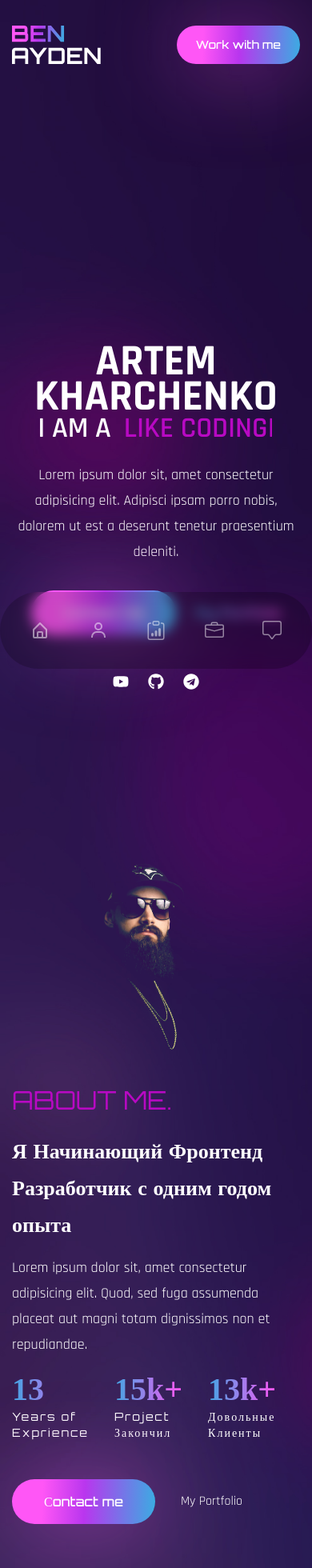
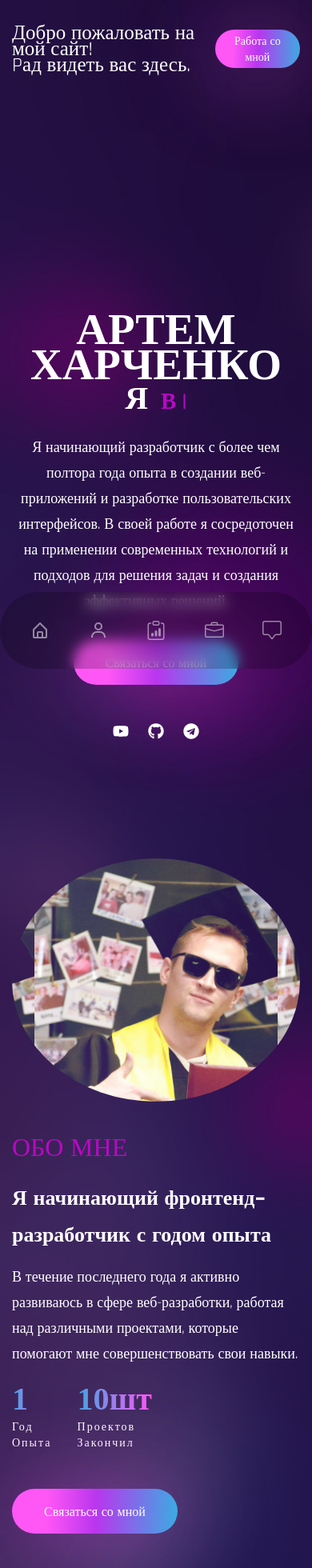
Before and after one commit to JackArt237483/WebCite, a React (Create React App) app: page / in a window 390 px wide. Shown: the top 1960 px of the page at 80% size. Built offline with nearby package versions, Linux system fonts and the light colour scheme; the HTML template or start-up script is replaced by a standard one; a web font is replaced by a local one.

Commit message:
update 2

```diff
--- a/src/App.js
+++ b/src/App.js
@@ -4,7 +4,6 @@ import Header from './components/Header';
 import Nav from './components/Nav';
 import About from './components/About';
 import Services from './components/Services';
-import Work from './components/Work';
 import Contact from './components/Contact';
 
 const App = () => {
@@ -15,7 +14,6 @@ const App = () => {
       <Nav />
       <About />
       <Services />
-      <Work />
       <Contact />
       <div className='h-full'></div>
     </div>
--- a/src/components/About.js
+++ b/src/components/About.js
@@ -3,6 +3,7 @@ import CountUp from "react-countup"
 import {useInView} from "react-intersection-observer"
 import {motion} from "framer-motion"
 import {fadeIn} from "../variants"
+import { Link } from 'react-scroll';
 
 const About = () => {
   const [ref,inView] = useInView({
@@ -19,8 +20,8 @@ const About = () => {
          initial="hidden"
          whileInView={"show"}
          viewport={{once:false, amount: 0.3}}
-        className='flex-1 bg-about bg-contain bg-no-repeat h-[640px]
-        mix-blend-lighten bg-top'>
+        className='flex-1 bg-about bg-contain  h-[540px]
+        mix-blend-lighten bg-top rounded-[100%]'>
         </motion.div>
         <motion.div
          variants={fadeIn("left", 0.5)}
@@ -28,57 +29,49 @@ const About = () => {
          whileInView={"show"}
          viewport={{once:false, amount: 0.3}}
         className='flex-1'>
-          <h2 className='h2 text-accent'>About me.</h2>
-          <h3 className='h3 mb-4'>Я Начинающий Фронтенд Разработчик с одним годом опыта</h3>
-          <p className='mb-6'>
-            Lorem ipsum dolor sit, amet consectetur adipisicing elit. Quod, sed fuga assumenda placeat aut magni totam dignissimos non et repudiandae.
-          </p>
+          <h2 className='h2 text-accent'>Обо мне</h2>
+            <h3 className='h3 mb-4'>Я начинающий фронтенд-разработчик с годом опыта</h3>
+            <p className='mb-6'>
+              В течение последнего года я активно развиваюсь в сфере веб-разработки, работая над различными проектами, которые помогают мне совершенствовать свои навыки.
+            </p>
           <div className='flex'>
             <div>
               <div className='text-[40px] font-tertiary text-gradient
               mb-2'>
                 {
-                  inView ? < CountUp  start={0} end={13} duration={3}/> :
+                  inView ? < CountUp  start={0} end={1} duration={3}/> :
                   null}
               </div>
               <div className='font-primary text-sm tracking-[2px]'>
-                Years of<br/>
-                Exprience
+                Год<br/>
+                Опыта
               </div>
             </div>
             <div className='ml-8'>
               <div className='text-[40px] font-tertiary text-gradient
               mb-2'>
                 {
-                  inView ? < CountUp start={0} end={15} duration={3}/> :
+                  inView ? < CountUp start={0} end={10} duration={3}/> :
                   null}
-                  k+
+                  шт
               </div>
               <div className='font-primary text-sm tracking-[2px]'>
-                Project<br/>
+                Проектов<br/>
                 Закончил
               </div>
             </div>
-            <div className='ml-8'>
-              <div className='text-[40px] font-tertiary text-gradient
-              mb-2'>
-                {
-                  inView ? < CountUp start={0} end={13} duration={3}/> :
-                  null}
-                  k+
-              </div>
-              <div className='font-primary text-sm tracking-[2px]'>
-                Довольные<br/>
-                Клиенты
-              </div>
+          </div>
+          <Link
+           activeClass="active"
+           smooth={true}
+           spy={true}
+           offset={-200}
+           to="contact"
+          >
+           <div className='flex mt-12 gap-x-8 items-center'>
+              <button className='btn btn-lg'>Связаться со мной</button>
             </div>
-          </div>
-            <div className='flex mt-12 gap-x-8 items-center'>
-              <button className='btn btn-lg'>Сontact me</button>
-              <a href='#' className='text=gradient btn-link'>
-                My Portfolio
-              </a>
-            </div>
+          </Link>
         </motion.div>
       </div>
     </div>
--- a/src/components/Banner.js
+++ b/src/components/Banner.js
@@ -1,9 +1,10 @@
 import React from 'react';
-import Image from "../assets/avatar.svg"
+import Image from "../assets/My_bro.jpg"
 import {FaGithub,FaYoutube,FaTelegram} from "react-icons/fa"
 import {TypeAnimation} from "react-type-animation"
 import {motion} from "framer-motion"
 import {fadeIn} from "../variants"
+import { Link } from 'react-scroll';
 
 const Banner = () => {
   return(
@@ -18,7 +19,7 @@ const Banner = () => {
              whileInView={"show"}
              viewport={{once: false, amount: 0.7}}
             className="text-[55px] font-bold leading-[0.8] first-letter:
-            lg:text-[110px]">ARTEM <span>KHARCHENKO</span>
+            lg:text-[95px]">АРТЕМ <span> ХАРЧЕНКО</span>
             </motion.h1>
             <motion.div
               variants={fadeIn('up', 0.4)}
@@ -27,17 +28,18 @@ const Banner = () => {
               viewport={{once: false, amount: 0.7}}
             className='mb-6 text-[36px] lg:text-[60px] font-secondary
             font-semibold uppercase leading-[1]'>
-              <span className='mr-4 text-white'>I am a</span>
-              <TypeAnimation sequence={[
-                "Developer",
-                2000,
-                "Beginer",
-                2000,
-                "Like coding",
-                2000,
-              ]}
+              <span className='mr-4 text-white text-[40px]'>Я</span>
+              <TypeAnimation
+                sequence={[
+                  "Веб-разработчик",
+                  2000,
+                  "В поисках знаний",
+                  2000,
+                  "Стремлюсь к совершенству",
+                  2000,
+                ]}
                 speed={60}
-                className='text-accent'
+                className='text-accent text-[29px]'
                 wrapper='span'
                 repeat={Infinity}
               />
@@ -47,7 +49,7 @@ const Banner = () => {
             initial="hidden"
             whileInView={"show"}
             viewport={{once: false, amount: 0.7}}
-            className='mb-8 max-w-lg mx-auto lg:mx-0'>Lorem ipsum dolor sit, amet consectetur adipisicing elit. Adipisci ipsam porro nobis, dolorem ut est a deserunt tenetur praesentium deleniti.
+            className='mb-8 max-w-lg mx-auto lg:mx-0'>Я начинающий разработчик с более чем полтора года опыта в создании веб-приложений и разработке пользовательских интерфейсов. В своей работе я сосредоточен на применении современных технологий и подходов для решения задач и создания эффективных решений.
             </motion.p>
             <motion.div
             variants={fadeIn('up', 0.6)}
@@ -56,8 +58,15 @@ const Banner = () => {
             viewport={{once: false, amount: 0.7}}
             className='flex max-w-max gap-x-6 items-center mb-12
             mx-auto lg:mx-0'>
-              <button className='btn btn-lg'>Contact me</button>
-              <a href="#" className='text-gradient btn-link'>My Portfolio</a>
+              <Link
+               activeClass="active"
+               smooth={true}
+               spy={true}
+               offset={-200}
+               to="contact"
+              >
+              <button className='btn btn-lg'>Связаться со мной</button>
+              </Link>
             </motion.div>
             <motion.div
             variants={fadeIn('down', 0.7)}
@@ -83,7 +92,7 @@ const Banner = () => {
               whileInView={"show"}
             className='hidden lg:flex flex-1 max-w-[320px] lg:max-w-[482px]
             '>
-              <img src={Image} alt=""/>
+              <img src={Image} alt="" className="rounded-[100%]"/>
             </motion.div>
         </div>
       </div>
--- a/src/components/Contact.js
+++ b/src/components/Contact.js
@@ -1,8 +1,40 @@
-import React from 'react';
-import {motion} from "framer-motion"
-import {fadeIn} from "../variants"
+import React, { useState } from 'react';
+import { motion } from "framer-motion";
+import { fadeIn } from "../variants";
 
 const Contact = () => {
+    const [formData, setFormData] = useState({ name: '', email: '', message: '' });
+
+    const handleChange = (e) => {
+        setFormData({
+            ...formData,
+            [e.target.name]: e.target.value,
+        });
+    };
+
+    const handleSubmit = async (e) => {
+        e.preventDefault();
+        try {
+            const response = await fetch('http://localhost/sites/Send%20data/data.php', {
+                method: 'POST',
+                headers: {
+                    'Content-Type': 'application/json',
+                },
+                body: JSON.stringify(formData),
+            });
+
+            if (!response.ok) {
+                throw new Error('Network response was not ok');
+            }
+
+            const result = await response.json();
+            console.log(result);
+        } catch (error) {
+            console.error('Error:', error);
+        }
+    };
+
+
     return (
         <section id="contact" className='py-16 lg:section mt-[200px]'>
             <div className='container mx-auto'>
@@ -12,13 +44,12 @@ const Contact = () => {
                         variants={fadeIn("right", 0.3)}
                         initial="hidden"
                         whileInView={"show"}
-         viewport={{once:false, amount: 0.3}}
+                        viewport={{ once: false, amount: 0.3 }}
                         className='flex-1 flex justify-center'>
                         <div>
-          <h4 className='text-xl uppercase text-accent font-medium mb-2
-          tracking-wide'>Get in touch</h4>
+                            <h4 className='text-xl uppercase text-accent font-medium mb-2 tracking-wide'>Связаться</h4>
                             <h2 className='text-[45px] lg:text-[90px] leading-none mb-12'>
-            Let,s work <br /> together
+                                Давайте работать <br /> вместе
                             </h2>
                         </div>
                     </motion.div>
@@ -27,28 +58,34 @@ const Contact = () => {
                         variants={fadeIn("left", 0.3)}
                         initial="hidden"
                         whileInView={"show"}
-         viewport={{once:false, amount: 0.3}}
-        className='flex-1 border rounded-2xl flex flex-col gap-y-0
-        pb-24 p-6 items-start'>
+                        viewport={{ once: false, amount: 0.3 }}
+                        className='flex-1 border rounded-2xl flex flex-col gap-y-0 pb-24 p-6 items-start'
+                        onSubmit={handleSubmit}
+                    >
                         <input
-           className='bg-transparent border-b py-3 outline-none w-full
-           placeholder:text-white focus:border-accent transition-all'
+                            className='bg-transparent border-b py-3 outline-none w-full placeholder:text-white focus:border-accent transition-all'
                             type="text"
-           placeholder='Вaш name'
+                            name="name"
+                            placeholder='Ваше имя'
+                            value={formData.name}
+                            onChange={handleChange}
                         />
                         <input
-           className='bg-transparent border-b py-3 outline-none w-full
-           placeholder:text-white focus:border-accent transition-all'
+                            className='bg-transparent border-b py-3 outline-none w-full placeholder:text-white focus:border-accent transition-all'
                             type="text"
-           placeholder='Вaш email'
+                            name="email"
+                            placeholder='Ваш email'
+                            value={formData.email}
+                            onChange={handleChange}
                         />
                         <textarea
-             className='bg-transparent border-b py-3 outline-none w-full
-             placeholder:text-white focus:border-accent transition-all
-             resize-none mb-12'
-             placeholder='Вaш message'
+                            className='bg-transparent border-b py-3 outline-none w-full placeholder:text-white focus:border-accent transition-all resize-none mb-12'
+                            name="message"
+                            placeholder='Ваше сообщение'
+                            value={formData.message}
+                            onChange={handleChange}
                         ></textarea>
-           <button className='btn btn-lg'>Send massage</button>
+                        <button className='btn btn-lg' type="submit">Отправить сообщение</button>
                     </motion.form>
 
                 </div>
--- a/src/components/Header.js
+++ b/src/components/Header.js
@@ -1,15 +1,24 @@
 import React from 'react';
-import Logo from "../assets/logo.svg"
+import { Link } from 'react-scroll';
 
 const Header = () => {
   return(
    <header className='py-8'>
       <div className='container mx-auto'>
         <div className='flex justify-between items-center'>
-          <a href='#'>
-            <img src={Logo} alt='logo'/>
-          </a>
-          <button className='btn btn-sm'>Work with me</button>
+          <div className='text-[25px] leading-[20px] text-white'>
+            <p>Добро пожаловать на мой сайт!</p>
+            <p>Pад видеть вас здесь.</p>
+          </div>
+          <Link
+          ctiveClass="active"
+          smooth={true}
+          spy={true}
+          offset={-200}
+          to="contact"
+          >
+          <button className='btn btn-sm'>Работа со мной</button>
+          </Link>
         </div>
       </div>
     </header>
--- a/src/components/Services.js
+++ b/src/components/Services.js
@@ -1,64 +1,62 @@
 import React from 'react';
-import {BsArrowUpRight} from "react-icons/bs";
-import {motion} from "framer-motion"
-import {fadeIn} from "../variants"
+import { BsArrowUpRight } from "react-icons/bs";
+import { motion } from "framer-motion";
+import { fadeIn } from "../variants";
 
-const servies = [
+const services = [
   {
-    name: "UI/UX Design",
-    description: "Lorem ipsum dolor sit amet consectetur adipisicing elit.Labore dicta nemo tempore rerum del.",
+    name: "React/Vue",
+    description: "Создание динамичных интерфейсов и компонентов с использованием React.",
     link: "Learn more"
   },
   {
-    name: "Frontend",
-    description: "Lorem ipsum dolor sit amet consectetur adipisicing elit.Labore dicta nemo tempore rerum del.",
+    name: "HTML/CSS/JS",
+    description: "Разработка адаптивных и кроссбраузерных веб-страниц с использованием HTML и CSS.",
     link: "Learn more"
   },
   {
-    name: "By me also",
-    description: "Lorem ipsum dolor sit amet consectetur adipisicing elit.Labore dicta nemo tempore rerum del.",
+    name: "Tailwind CSS",
+    description: "Стилизация веб-страниц с использованием утилитарного CSS-фреймворка Tailwind CSS.",
     link: "Learn more"
   },
   {
-    name: "Artem but",
-    description: "Lorem ipsum dolor sit amet consectetur adipisicing elit.Labore dicta nemo tempore rerum del.",
+    name: "PHP/Node js",
+    description: "Разработка серверной логики и взаимодействие с базами данных с использованием PHP.",
     link: "Learn more"
   }
-]
+];
 
 const Services = () => {
   return (
     <section id="services" className='section mt-[200px]'>
       <div className='container mx-auto'>
-     <div className='flex flex-sol lg:flex-row'>
+        <div className='flex flex-col lg:flex-row'>
           <motion.div
             variants={fadeIn("right", 0.3)}
             initial="hidden"
             whileInView={"show"}
-       viewport={{once:false, amount: 0.3}}
-      className='flex-1 lg:bg-services lg:bg-bottom bg-no-repeat
-      mix-blend-lighten mb-12 lg:mb-0'>
-        <h2 className='h2 text-accent mb-6'>What I do</h2>
+            viewport={{ once: false, amount: 0.3 }}
+            className='flex-1 lg:bg-services lg:bg-bottom bg-no-repeat mix-blend-lighten mb-12 lg:mb-0'
+          >
+            <h2 className='h2 text-accent mb-6'>Мои навыки</h2>
             <h3 className='h3 max-w-[455px] mb-16'>
-        Я Начинающий Фронтенд Разработчик с одним годом опыта
+              Я начинающий фронтенд-разработчик с опытом работы с различными технологиями. Вот некоторые из них:
             </h3>
-        <button className='btn btn-sm'>See my work</button>
           </motion.div>
           <motion.div
             variants={fadeIn("left", 0.5)}
             initial="hidden"
             whileInView={"show"}
-      viewport={{once:false, amount: 0.3}}
-      className='flex-1'>
-        <div>{
-          servies.map((service,index)=>{
-            const {name,description,link} = service
+            viewport={{ once: false, amount: 0.3 }}
+            className='flex-1'
+          >
+            <div>
+              {services.map((service, index) => {
+                const { name, description, link } = service;
                 return (
-              <div className='border-b border-white/20 h-[146px] mb-[38px]
-              flex' key={index}>
+                  <div className='border-b border-white/20 h-[146px] mb-[38px] flex' key={index}>
                     <div className='max-w-[476px]'>
-                  <h4 className="text-[20px] tracking-wider fort-primary
-                  font-semibold mb-6">
+                      <h4 className="text-[20px] tracking-wider font-primary font-semibold mb-6">
                         {name}
                       </h4>
                       <p className='font-secondary leading-tight'>
@@ -66,16 +64,15 @@ const Services = () => {
                       </p>
                     </div>
                     <div className='flex flex-col flex-1 items-end'>
-                  <a href='#'className='btn w-9 h-9 mb-[42px] flex
-                  justify-center items-center'>
-                    <BsArrowUpRight/>
+                      <a href='#' className='btn w-9 h-9 mb-[42px] flex justify-center items-center'>
+                        <BsArrowUpRight />
                       </a>
                       <a href="#" className='text-gradient text-sm'>
                         {link}
                       </a>
                     </div>
                   </div>
-            )
+                );
               })}
             </div>
           </motion.div>
--- a/src/components/Work.js
+++ /dev/null
@@ -1,110 +0,0 @@
-import React from 'react';
-import {motion} from "framer-motion"
-import {fadeIn} from "../variants"
-import img1 from "../assets/portfolio-img1.png"
-import img2 from "../assets/portfolio-img2.png"
-import img3 from "../assets/portfolio-img3.png"
-
-const Work = () => {
-  return(
-  <section id="work" className='section mt-[200px]'>
-     <div className='container mx-auto'>
-       <div className='flex flex-col lg:flex-row gap-x-10'>
-         <motion.div
-         variants={fadeIn("right", 0.3)}
-         initial="hidden"
-         whileInView={"show"}
-         viewport={{once:false, amount: 0.3}}
-
-         className='flex-1 flex flex-col gap-y-12 mb-10 lg:mb-0'>
-          <div>
-          <h2 className='h2 leading-tight text-accent'>
-          My Latest<br/>Work
-          </h2>
-          <p className='max-w-sm mb-16'>
-            Lorem ipsum dolor sit amet consectetur, adipisicing elit. Qui ab doloremque dolorem cupiditate, maxime quisquam eum mollitia culpa aliquam corporis!
-          </p>
-            <button className='btn btn-sm'>View all projects</button>
-          </div>
-          <div className='group relative overflow-hidden border-2
-          border-white/50 rounded-xl'>
-
-            <div className='group-hover:bg-black/70 w-full h-full absolute
-            z-40 transition-all duration-300'></div>
-
-            <img
-            className='group-hover:scale-125 transition-all duraction'
-            src={img1}
-            alt="one"/>
-
-            <div className='absolute -bottom-full left-12
-            group-hover:bottom-24 transition-all duration-500 z-50'>
-              <span className='text-gradient'>Me and mee</span>
-              </div>
-
-            <div  className='absolute -bottom-full left-12
-            group-hover:bottom-14 transition-all duration-700 z-50'>
-              <span className='text-3xl text-white'>Project title</span>
-            </div>
-          </div>
-         </motion.div>
-         <motion.div
-         variants={fadeIn("left", 0.2)}
-         initial="hidden"
-         whileInView={"show"}
-         viewport={{once:false, amount: 0.3}}
-
-         className='flex-1 flex flex-col gap-y-10'>
-
-          <div className='group relative overflow-hidden border-2
-          border-white/50 rounded-xl'>
-
-            <div className='group-hover:bg-black/70 w-full h-full absolute
-            z-40 transition-all duration-300'></div>
-
-            <img
-            className='group-hover:scale-125 transition-all duraction'
-            src={img2}
-            alt="one"/>
-
-            <div className='absolute -bottom-full left-12
-            group-hover:bottom-24 transition-all duration-500 z-50'>
-              <span className='text-gradient'>Me and mee</span>
-              </div>
-
-            <div  className='absolute -bottom-full left-12
-            group-hover:bottom-14 transition-all duration-700 z-50'>
-              <span className='text-3xl text-white'>Project title</span>
-            </div>
-          </div>
-
-          <div className='group relative overflow-hidden border-2
-          border-white/50 rounded-xl'>
-
-            <div className='group-hover:bg-black/70 w-full h-full absolute
-            z-40 transition-all duration-300'></div>
-
-            <img
-            className='group-hover:scale-125 transition-all duraction'
-            src={img3}
-            alt="one"/>
-
-            <div className='absolute -bottom-full left-12
-            group-hover:bottom-24 transition-all duration-500 z-50'>
-              <span className='text-gradient'>Me and mee</span>
-              </div>
-
-            <div  className='absolute -bottom-full left-12
-            group-hover:bottom-14 transition-all duration-700 z-50'>
-              <span className='text-3xl text-white'>Project title</span>
-            </div>
-          </div>
-
-         </motion.div>
-       </div>
-     </div>
-  </section>
-  );
-};
-
-export default Work;
--- a/tailwind.config.js
+++ b/tailwind.config.js
@@ -24,7 +24,7 @@ module.exports = {
       },
       backgroundImage: {
         site: "url('./assets/site-bg.jpg')",
-        about: "url('./assets/about.png')",
+        about: "url('./assets/My_bro.jpg')",
         services: "url('./assets/services.png')",
       },
     },
```
Also changed, not shown: src/assets/My_bro.jpg (added), src/assets/photo.jpg (added). Lines whose indentation alone changed are shown as unchanged.
